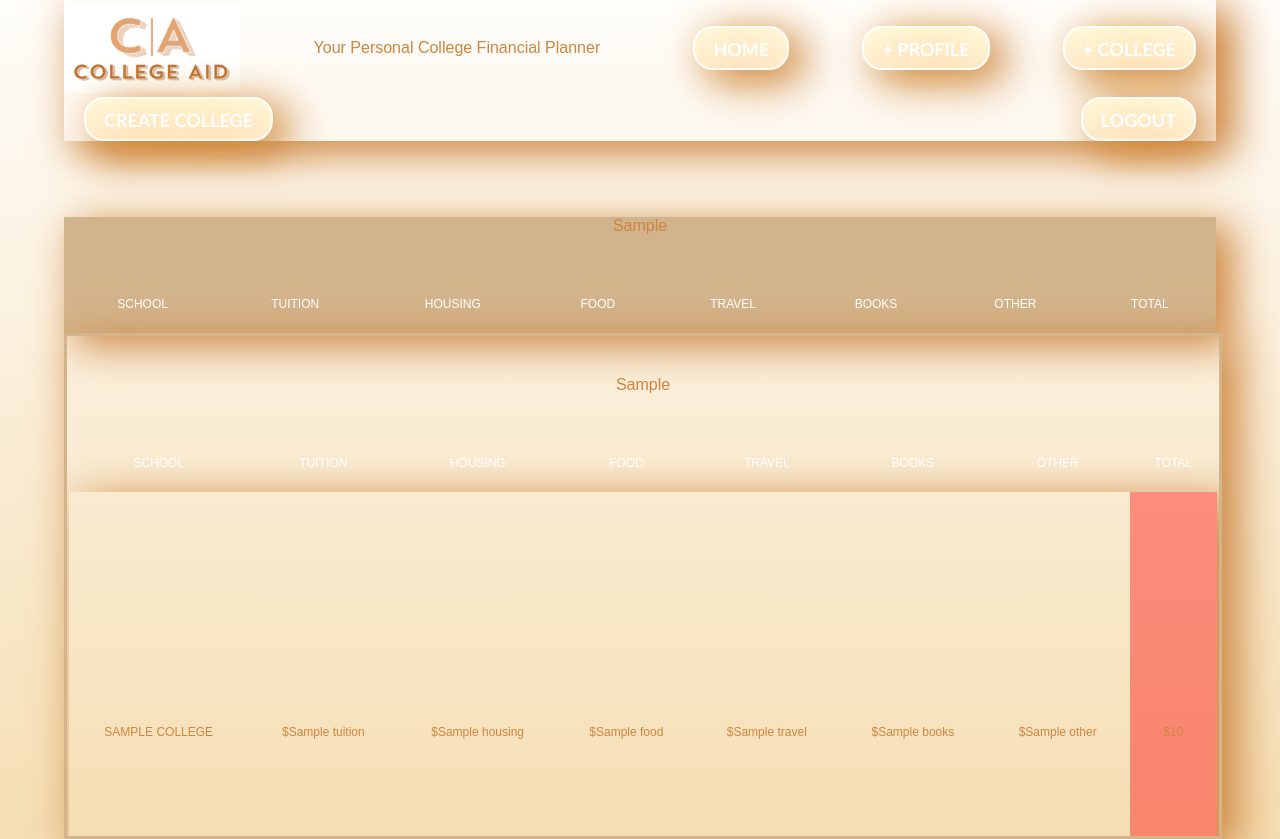
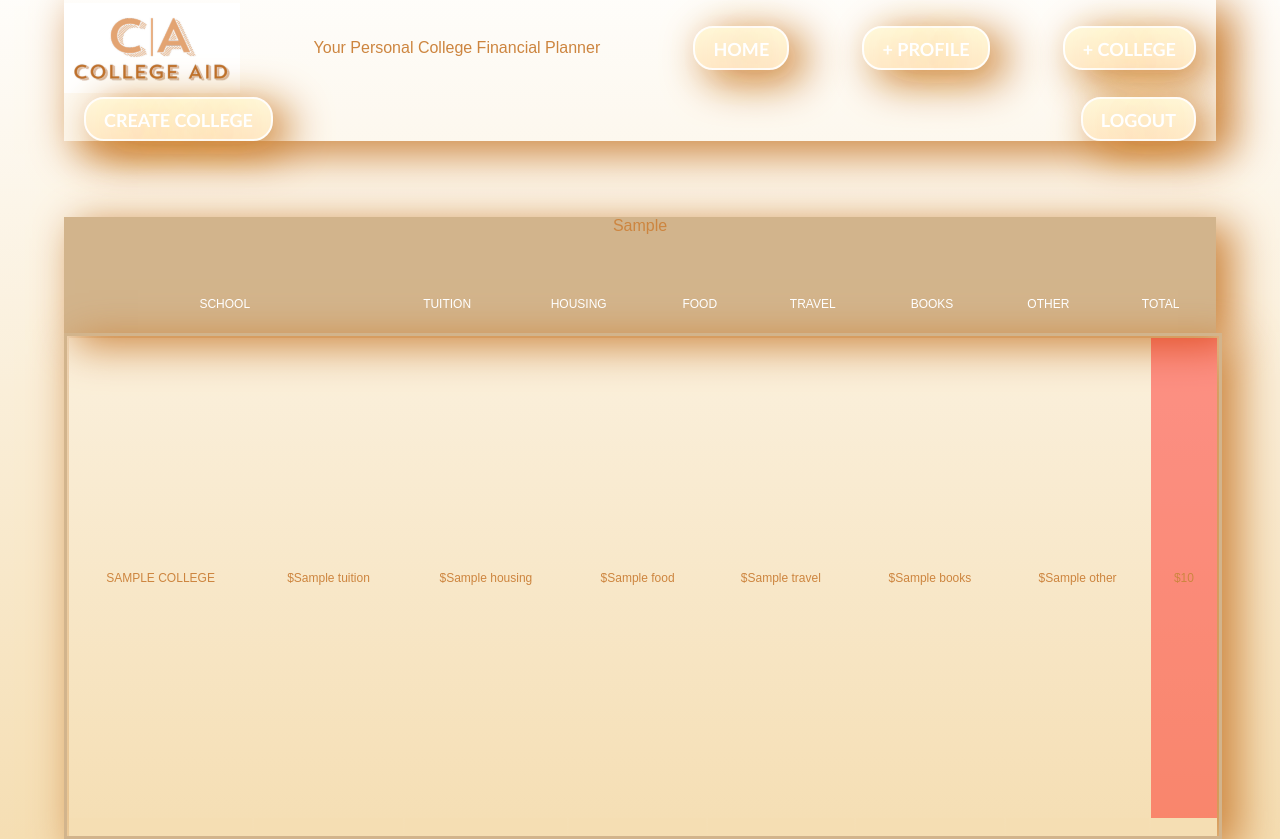
Before and after one commit to AshaBrianna/Aid_by_AID, a Python web app: template templates/MainPage.html in a window 1280 px wide. Shown: the part 61-900 px from the top of the page. Run offline with Jinja, Linux system fonts and the light colour scheme; the template is opened without the code that fills it: most values are stand-ins (such as "Sample title", 1, 10 or a date in 2020); lists and menus that the app fills with data are empty.

Commit message:
fixed homepage table header alignment

```diff
--- a/stylesheets/aid_by_AID.css
+++ b/stylesheets/aid_by_AID.css
@@ -121,7 +121,6 @@ input[type=submit]:hover {
   -webkit-box-shadow: 14px 10px 41px 3px #cd863f;
   min-height:600px;
   margin: 40px;
-
   }
 
 #profile_name {
@@ -237,6 +236,10 @@ button{
    text-transform: uppercase;
  }
 
+.schoolheader{
+  width:28%
+}
+
  td{
    padding: 15px;
    text-align: center;
--- a/templates/MainPage.html
+++ b/templates/MainPage.html
@@ -34,7 +34,7 @@
       <table id="college_table">
         <thead>
           <tr>
-            <th>School</th>
+            <th class = "schoolheader">School</th>
             <th>Tuition</th>
             <th>Housing</th>
             <th>Food</th>
@@ -51,22 +51,6 @@
     </div>
     <div class="tbl-content">
       <table>
-        <tbody>
-            <tr>
-              <th>School</th>
-              <th>Tuition</th>
-              <th>Housing</th>
-              <th>Food</th>
-              <th>Travel</th>
-              {% for flight_prices in prices %}
-              <p>{{flight_prices}}</p>
-              {%endfor%}
-              <th>Books</th>
-              <th>Other</th>
-              <th>Total</th>
-            </tr>
-          </thead>
-
           <tbody class="tbl-content">
             {% for colleges in college %}
             {% set total = colleges['tuition'] + colleges['books'] + colleges['housing'] + colleges['food'] + colleges['other']%}
```
